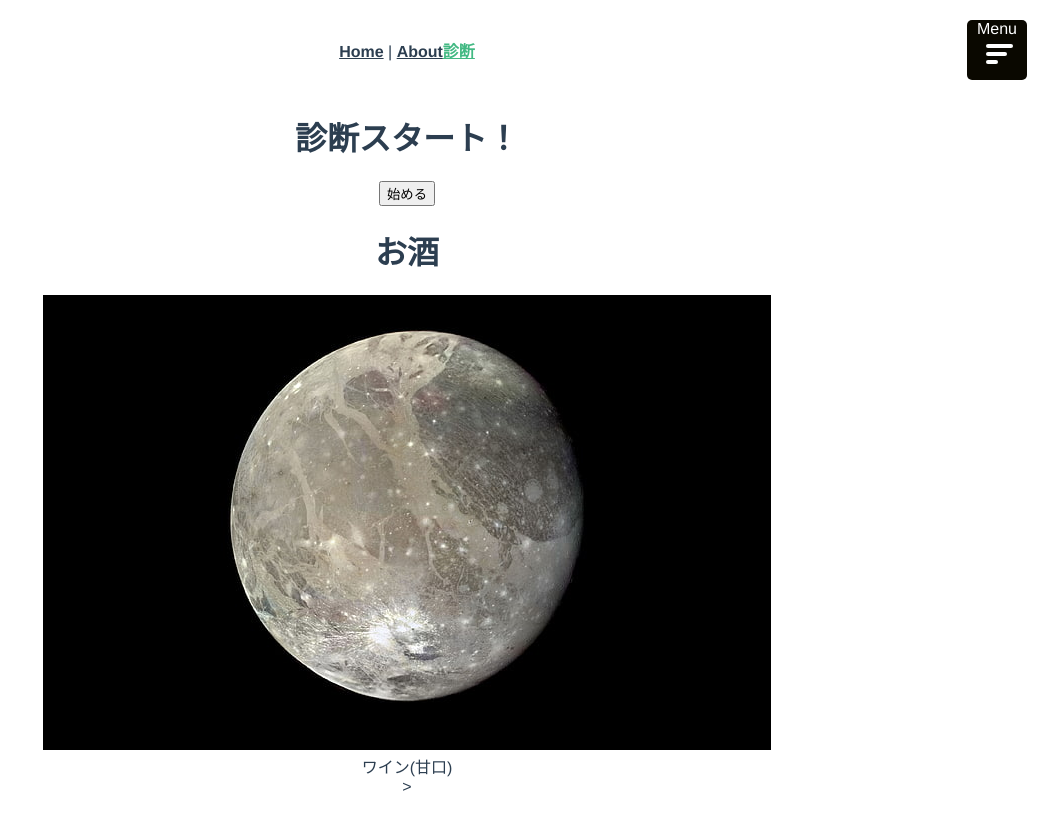
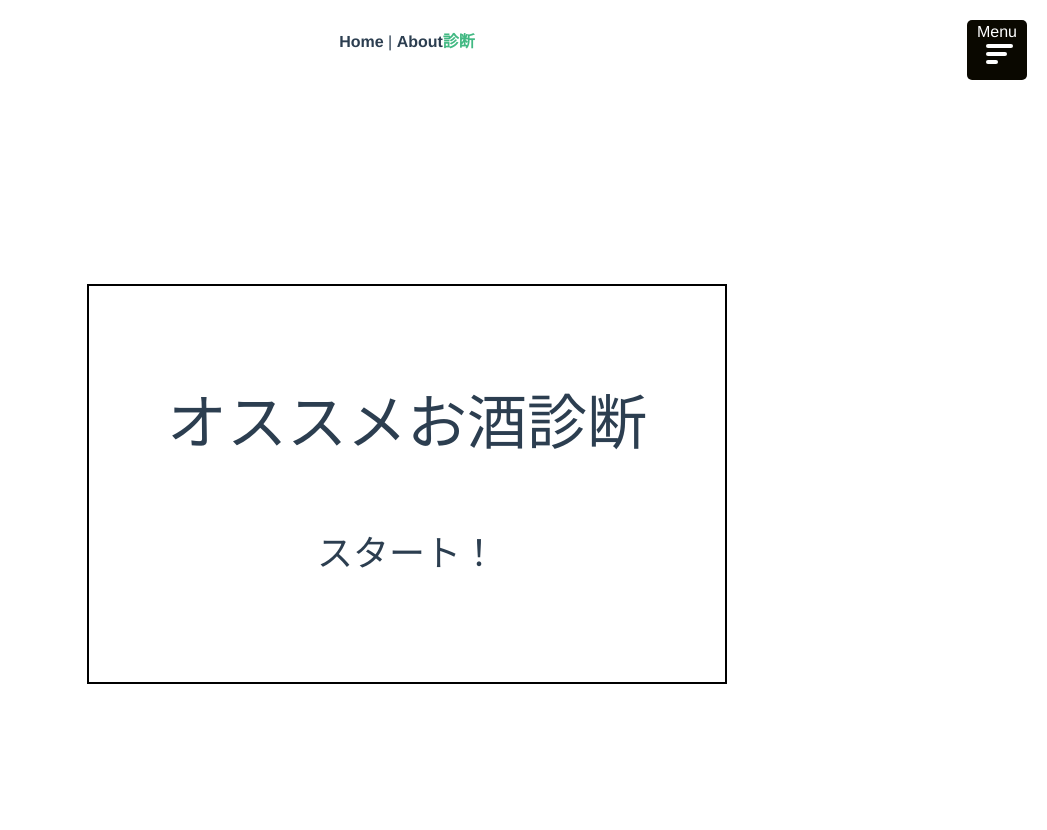
Before and after one commit to webex14-team-6/team6-original-app, a Vue app: page /shindan in a window 1280 px wide. Shown: the top 830 px of the page, without its empty margins (233-1280 px from the left). Before the commit the page ends 804 px from the top, so only its background shows below. Built offline with nearby package versions, Linux system fonts and the light colour scheme.

Commit message:
master更新

```diff
--- a/package.json
+++ b/package.json
@@ -20,10 +20,13 @@
     "@vue/cli-plugin-eslint": "~5.0.0",
     "@vue/cli-plugin-router": "~5.0.0",
     "@vue/cli-service": "~5.0.0",
+    "autoprefixer": "^10.4.7",
     "eslint": "^7.32.0",
     "eslint-config-prettier": "^8.3.0",
     "eslint-plugin-prettier": "^4.0.0",
     "eslint-plugin-vue": "^8.0.3",
-    "prettier": "^2.4.1"
+    "postcss": "^8.4.14",
+    "prettier": "^2.4.1",
+    "tailwindcss": "^3.1.2"
   }
 }
--- /dev/null
+++ b/postcss.config.js
@@ -0,0 +1,6 @@
+module.exports = {
+  plugins: {
+    tailwindcss: {},
+    autoprefixer: {},
+  },
+}
--- a/src/App.vue
+++ b/src/App.vue
@@ -5,17 +5,15 @@
     <router-link to="/shindan">診断</router-link>
   </nav>
   <router-view />
-  <AlcholeCategory />
-  <HamburgerMevu />>
+
+  <HamburgerMevu />
 </template>
 
 <script>
-import AlcholeCategory from "@/components/AlcholeCategory.vue"
 import HamburgerMevu from "./components/HamburgerMevu.vue"
 
 export default {
   components: {
-    AlcholeCategory,
     HamburgerMevu,
   },
 }
@@ -32,6 +30,7 @@ export default {
 
 nav {
   padding: 30px;
+  z-index: 10;
 }
 
 nav a {
--- /dev/null
+++ b/src/index.css
@@ -0,0 +1,7 @@
+@tailwind base;
+@tailwind components;
+@tailwind utilities;
+
+.flame {
+  @apply flex justify-center flex-col bg-white border-2 border-black w-1/2 h-1/2;
+}
--- a/src/main.js
+++ b/src/main.js
@@ -2,5 +2,6 @@ import { createApp } from "vue"
 import App from "./App.vue"
 import "./firebase.js"
 import router from "./router"
+import "./index.css"
 
 createApp(App).use(router).mount("#app")
--- a/src/views/OsakeShindan.vue
+++ b/src/views/OsakeShindan.vue
@@ -1,22 +1,27 @@
 <template>
-  <div class="start" v-if="startshow">
-    <h1>診断スタート！</h1>
-    <button class="start-button" v-on:click="startquestion">始める</button>
+  <div class="flex justify-center items-center h-screen" v-if="startshow">
+    <div class="flame">
+      <h1 class="text-6xl py-10">オススメお酒診断</h1>
+      <button class="text-4xl py-10" v-on:click="startquestion">
+        スタート！
+      </button>
     </div>
-  <div class="v" v-if="questionshow">
-    <div class="question-container">
-      <div class="question">{{ questions[questionnamber].text }}</div>
+  </div>
+  <div class="flex justify-center items-center h-screen" v-if="questionshow">
+    <div class="flame">
+      <div class="text-6xl py-10">{{ questions[questionnamber].text }}</div>
       <div class="choice-button">
-        <button class="chooice1" v-on:click="nextquestion1">〇</button>
-        <button class="chooice2" v-on:click="nextquestion2">✕</button>
+        <button class="text-4xl py-10" v-on:click="nextquestion1">〇</button>
+        <button class="text-4xl py-10" v-on:click="nextquestion2">✕</button>
       </div>
     </div>
   </div>
-  <div class="finish" v-if="finishshow">
-    <h1>あなたのオススメは…</h1>
+  <div class="flex justify-center items-center h-screen" v-if="finishshow">
+    <div class="flame">
+      <h1 class="text-6xl py-10">あなたのオススメは…</h1>
       <!-- 結果をここに表示 -->
       <div class="result" v-if="this.string === '高甘柑橘炭酸和'">
-      {{ this.result[0] }}
+        <PropsCommentary />
       </div>
       <div class="result" v-if="this.string === '高甘柑橘炭酸洋'">
         {{ this.result[1] }}
@@ -112,10 +117,13 @@
         {{ this.result[31] }}
       </div>
     </div>
+  </div>
 </template>
 
 <script>
+import PropsCommentary from "@/components/PropsCommentary.vue"
 export default {
+  components: { PropsCommentary },
   data() {
     return {
       questionnamber: Number(0),
--- /dev/null
+++ b/tailwind.config.js
@@ -0,0 +1,8 @@
+/** @type {import('tailwindcss').Config} */
+module.exports = {
+  content: ["./index.html", "./src/**/*.{vue,js,ts,jsx,tsx}"],
+  theme: {
+    extend: {},
+  },
+  plugins: [],
+}
```
Also changed, not shown: 1 other file (tests, documents, lock files or other folders). Lines whose indentation alone changed are shown as unchanged.
